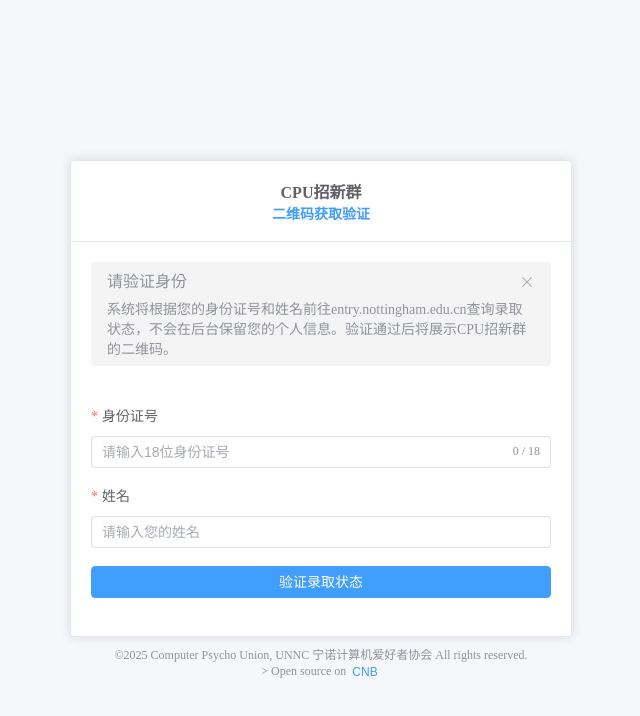
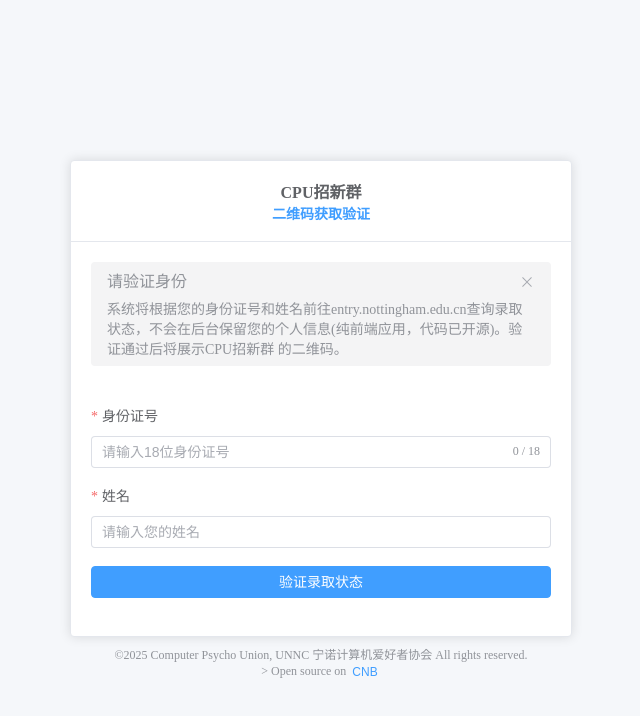
Before and after one commit to CompPsyUnion/wechat-group-qrcode, a Vue app: page / in a window 1280 px wide. Shown: the top 716 px of the page, without its empty margins (319-959 px from the left). Built offline with nearby package versions, Linux system fonts and the light colour scheme; the HTML template or start-up script is replaced by a standard one.

Commit message:
feat: 增加开源声明

```diff
--- a/src/views/verifyPage.vue
+++ b/src/views/verifyPage.vue
@@ -143,7 +143,7 @@ const rights = ref(def.value + efg.value + fgh.value)
       <div class="content">
         <el-alert
           title="请验证身份"
-          :description="'系统将根据您的身份证号和姓名前往entry.nottingham.edu.cn查询录取状态，不会在后台保留您的个人信息。验证通过后将展示' + codeName + '的二维码。'"
+          :description="'系统将根据您的身份证号和姓名前往entry.nottingham.edu.cn查询录取状态，不会在后台保留您的个人信息(纯前端应用，代码已开源)。验证通过后将展示' + codeName + '的二维码。'"
           :closable="true"
         />
 
```
